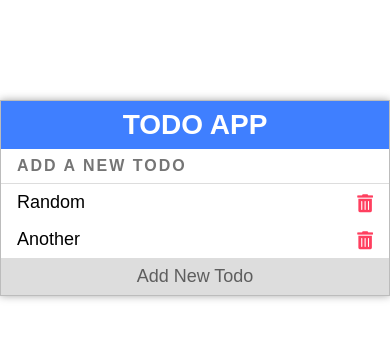
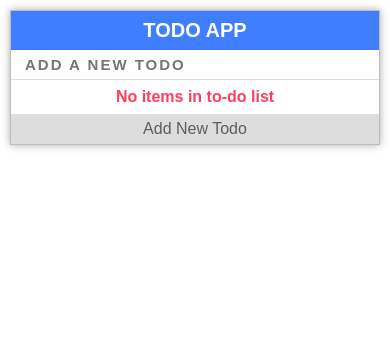
Before and after one commit to vuckovicsava/react-task-three, a React (Create React App) app: page / in a window 390 px wide. Shown: the top 338 px of the page. Built offline with nearby package versions, Linux system fonts and the light colour scheme; a web font is replaced by a local one.

Commit message:
finished styling the app and made it responsive

```diff
--- a/src/App.js
+++ b/src/App.js
@@ -16,7 +16,6 @@ class App extends Component {
   }
 
   addTodo = () => {
-    console.log('called')
     this.setState(state => ({
       todos: [...state.todos, state.inputValue],
       inputValue: ''
--- a/src/components/List.js
+++ b/src/components/List.js
@@ -2,19 +2,17 @@ import React from 'react';
 import ListItem from './ListItem';
 
 const List = ({ todos, removeTodo }) => {
-  // if (todos.length === 0) {
-  //   return <h1>No items in to-do list</h1>;
-  // } else {
+  if (todos.length === 0) {
+    return <h2 className="empty">No items in to-do list</h2>;
+  } else {
     return (
       <ul className="todo-app__item-list">
-        <ListItem removeTodo={removeTodo} text="Random" />
-        <ListItem removeTodo={removeTodo} text="Another" />
         {todos.map((item, i) => (
           <ListItem removeTodo={removeTodo} text={item} key={i}/>
         ))}
       </ul>
     );
-  // }
+  }
 }
 
 export default List;
--- a/src/styles/_general.scss
+++ b/src/styles/_general.scss
@@ -9,3 +9,15 @@ html {
   font-family: 'Mallanna', sans-serif;
   font-size: 62.5%;
 }
+
+.empty {
+  color: $red;
+  text-align: center;
+  font-size: 2rem;
+  margin: 1rem;
+
+  @media screen and (max-width: $sm) {
+    font-size: 1.6rem;
+    margin: .8rem;
+  }
+}
--- a/src/styles/todo_app.scss
+++ b/src/styles/_todo_app.scss
@@ -73,3 +73,34 @@
     }
   }
 }
+
+@media screen and (max-width: $sm) {
+  .todo-app {
+    margin: 1rem;
+
+    &__header {
+      font-size: 2rem;
+    }
+
+    &__input {
+      padding: .6rem 1.4rem;
+      font-size: 1.5rem;
+    }
+
+    &__item {
+      font-size: 1.6rem;
+      padding: .8rem 1.6rem;
+
+      .fas {
+        &:hover {
+          font-size: 1.8rem;
+        }
+      }
+    }
+
+    &__button {
+      padding: .6rem;
+      font-size: 1.6rem;
+    }
+  }
+}
--- a/src/styles/_variables.scss
+++ b/src/styles/_variables.scss
@@ -4,3 +4,5 @@ $white: #fff;
 $whitesmoke: #ddd;
 $gray: #aaa;
 $gray-light: #bcbcbc;
+
+$sm: 576px;
```
